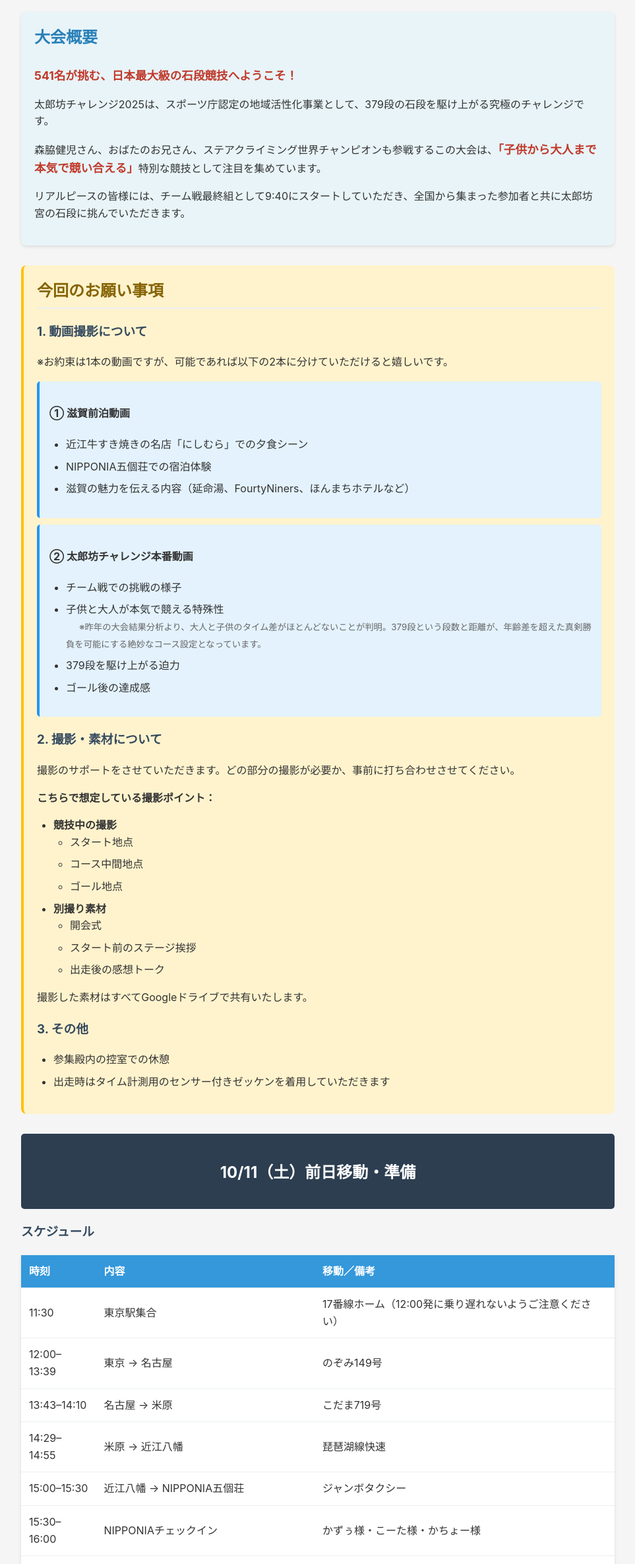
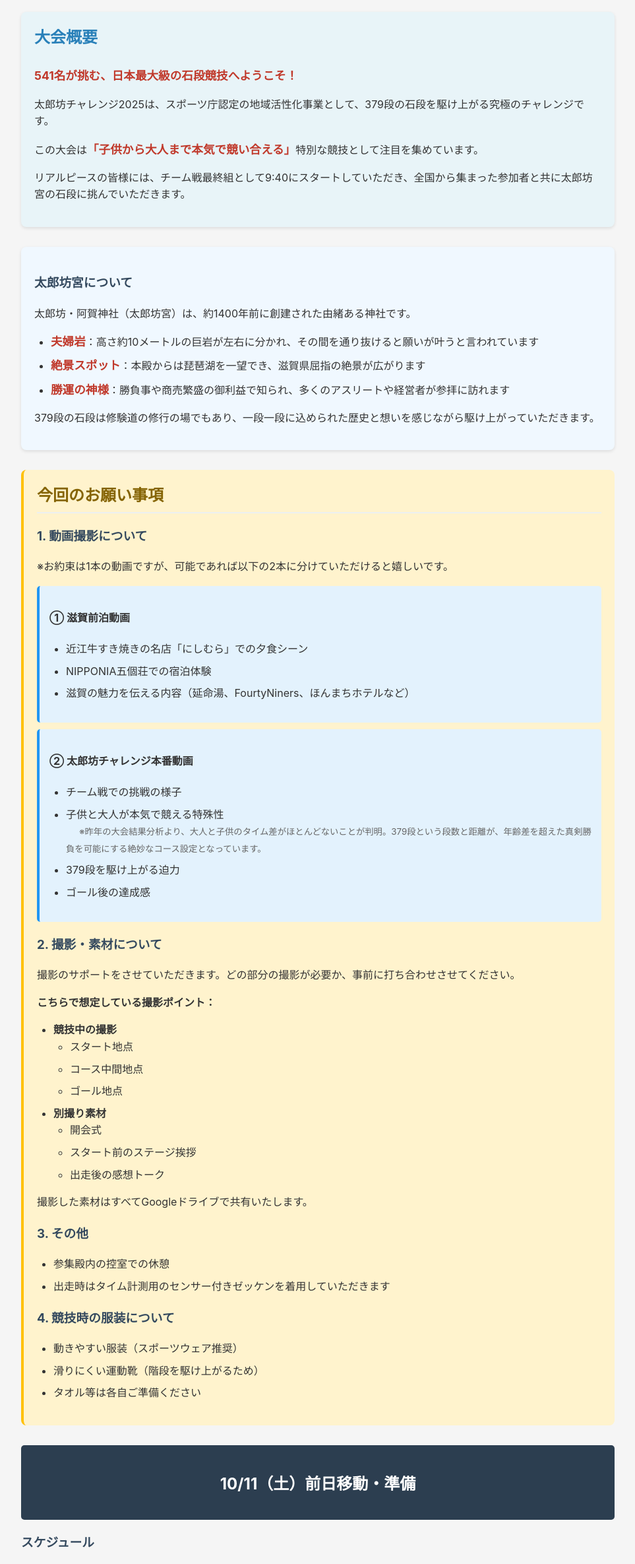
Before and after one commit to imashuku/realpiece-tarobo2025-kouban, a plain HTML site: page index.html in a window 1280 px wide. Shown: the part 109-2479 px from the top of the page at 66% size, without its empty margins (158-1121 px from the left). Drawn offline with Linux system fonts and the light colour scheme.

Commit message:
太郎坊宮の魅力説明追加、競技時の服装、緊急連絡先、公式リンク集を追加

```diff
--- a/index.html
+++ b/index.html
@@ -132,8 +132,19 @@
         <h2>大会概要</h2>
         <p><strong>541名が挑む、日本最大級の石段競技へようこそ！</strong></p>
         <p>太郎坊チャレンジ2025は、スポーツ庁認定の地域活性化事業として、379段の石段を駆け上がる究極のチャレンジです。</p>
-        <p>森脇健児さん、おばたのお兄さん、ステアクライミング世界チャンピオンも参戦するこの大会は、<strong>「子供から大人まで本気で競い合える」</strong>特別な競技として注目を集めています。</p>
+        <p>この大会は<strong>「子供から大人まで本気で競い合える」</strong>特別な競技として注目を集めています。</p>
         <p>リアルピースの皆様には、チーム戦最終組として9:40にスタートしていただき、全国から集まった参加者と共に太郎坊宮の石段に挑んでいただきます。</p>
+    </div>
+
+    <div class="intro" style="background-color: #f0f8ff;">
+        <h3>太郎坊宮について</h3>
+        <p>太郎坊・阿賀神社（太郎坊宮）は、約1400年前に創建された由緒ある神社です。</p>
+        <ul>
+            <li><strong>夫婦岩</strong>：高さ約10メートルの巨岩が左右に分かれ、その間を通り抜けると願いが叶うと言われています</li>
+            <li><strong>絶景スポット</strong>：本殿からは琵琶湖を一望でき、滋賀県屈指の絶景が広がります</li>
+            <li><strong>勝運の神様</strong>：勝負事や商売繁盛の御利益で知られ、多くのアスリートや経営者が参拝に訪れます</li>
+        </ul>
+        <p>379段の石段は修験道の修行の場でもあり、一段一段に込められた歴史と想いを感じながら駆け上がっていただきます。</p>
     </div>
 
     <div class="request-section">
@@ -188,6 +199,13 @@
         <ul>
             <li>参集殿内の控室での休憩</li>
             <li>出走時はタイム計測用のセンサー付きゼッケンを着用していただきます</li>
+        </ul>
+
+        <h3>4. 競技時の服装について</h3>
+        <ul>
+            <li>動きやすい服装（スポーツウェア推奨）</li>
+            <li>滑りにくい運動靴（階段を駆け上がるため）</li>
+            <li>タオル等は各自ご準備ください</li>
         </ul>
     </div>
 
@@ -399,5 +417,20 @@
     <div class="no-print" style="margin-top: 40px; text-align: center; color: #666;">
         <p>更新日：2025年10月4日</p>
     </div>
+
+    <div style="background-color: #f5f5f5; padding: 20px; margin-top: 30px; border-radius: 5px;">
+        <h3 style="margin-top: 0;">緊急連絡先</h3>
+        <p>実行委員会 今宿：080-3204-0317</p>
+    </div>
+
+    <div style="background-color: #2c3e50; color: white; padding: 20px; margin-top: 20px; border-radius: 5px; text-align: center;">
+        <h3 style="color: white; margin-top: 0;">太郎坊チャレンジ2025 公式リンク</h3>
+        <p style="margin-bottom: 15px;">
+            <a href="https://tarobo-challenge.com" style="color: #3498db; text-decoration: none;">公式サイト</a> |
+            <a href="https://www.instagram.com/tarobo_challenge/" style="color: #3498db; text-decoration: none;">Instagram</a> |
+            <a href="https://x.com/tarobochallenge" style="color: #3498db; text-decoration: none;">X (Twitter)</a> |
+            <a href="https://lin.ee/Qt7Szlo" style="color: #3498db; text-decoration: none;">公式LINE</a>
+        </p>
+    </div>
 </body>
 </html>
```
